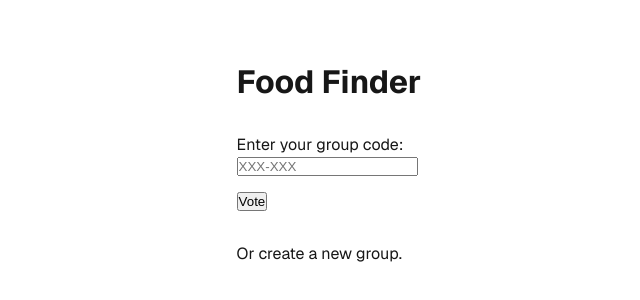
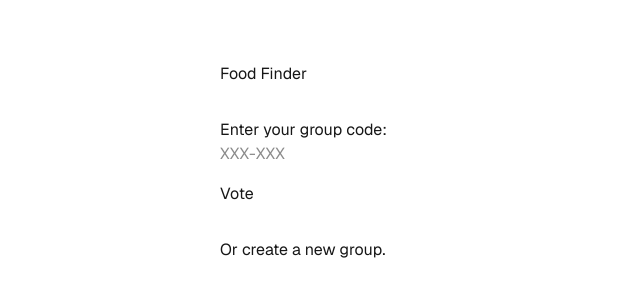
Before and after one commit to brooklyn204/food-rank, a Next.js app in the folder frontend/: page / in a window 1280 px wide. Shown: the part 238-538 px from the top of the page, without its empty margins (311-951 px from the left). Built offline with nearby package versions, Linux system fonts and the light colour scheme.

Commit message:
enable tailwind css

```diff
--- a/frontend/app/globals.css
+++ b/frontend/app/globals.css
@@ -1,3 +1,5 @@
+@import "tailwindcss";
+
 :root {
   --background: #ffffff;
   --foreground: #171717;
--- a/frontend/package.json
+++ b/frontend/package.json
@@ -14,6 +14,7 @@
     "@dnd-kit/modifiers": "^9.0.0",
     "@dnd-kit/sortable": "^10.0.0",
     "@dnd-kit/utilities": "^3.2.2",
+    "@tailwindcss/postcss": "^4.1.12",
     "next": "15.3.4",
     "react": "^19.0.0",
     "react-dom": "^19.0.0",
@@ -22,6 +23,9 @@
   "devDependencies": {
     "@types/node": "24.0.4",
     "@types/react": "19.1.8",
+    "autoprefixer": "^10.4.21",
+    "postcss": "^8.5.6",
+    "tailwindcss": "^4.1.12",
     "typescript": "5.8.3"
   }
 }
--- /dev/null
+++ b/frontend/postcss.config.mjs
@@ -0,0 +1,7 @@
+const config = {
+    plugins: {
+        "@tailwindcss/postcss": {},
+    },
+};
+
+export default config;
```
Also changed, not shown: 1 other file (tests, documents, lock files or other folders).
